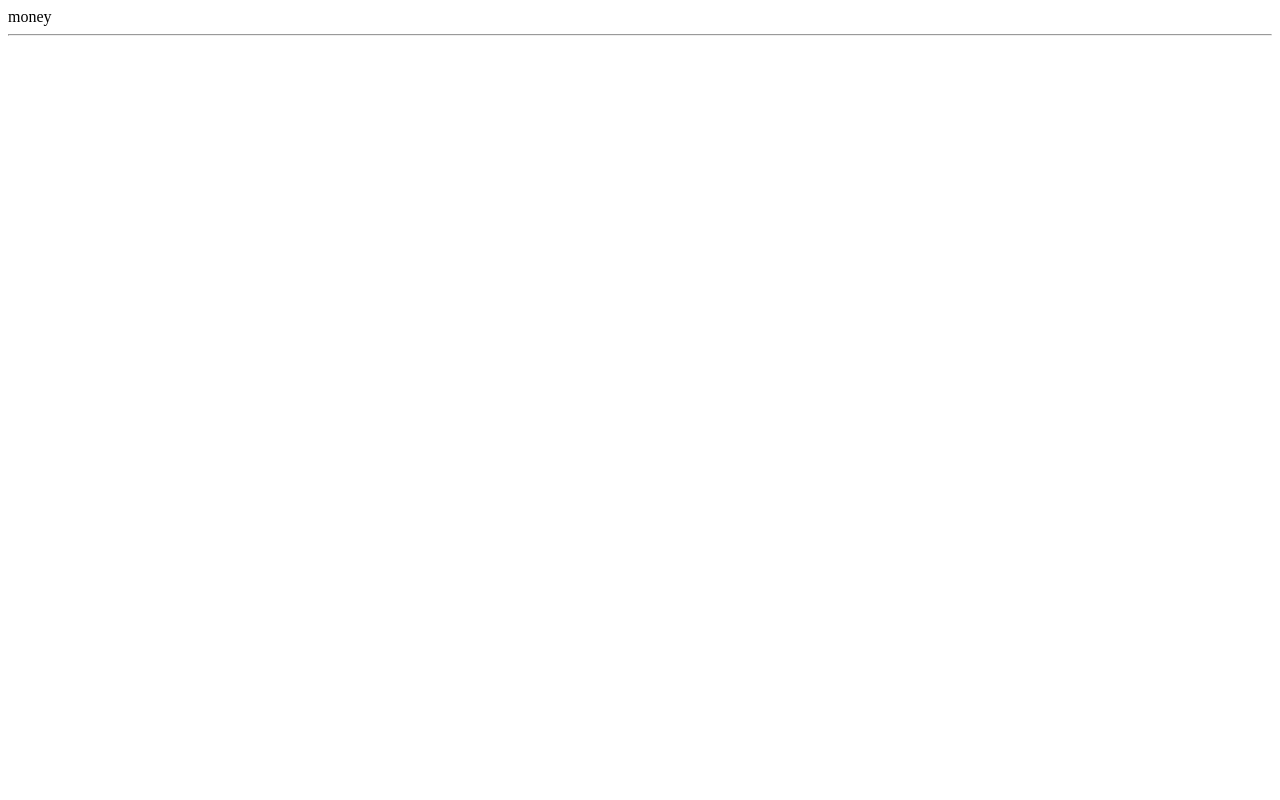
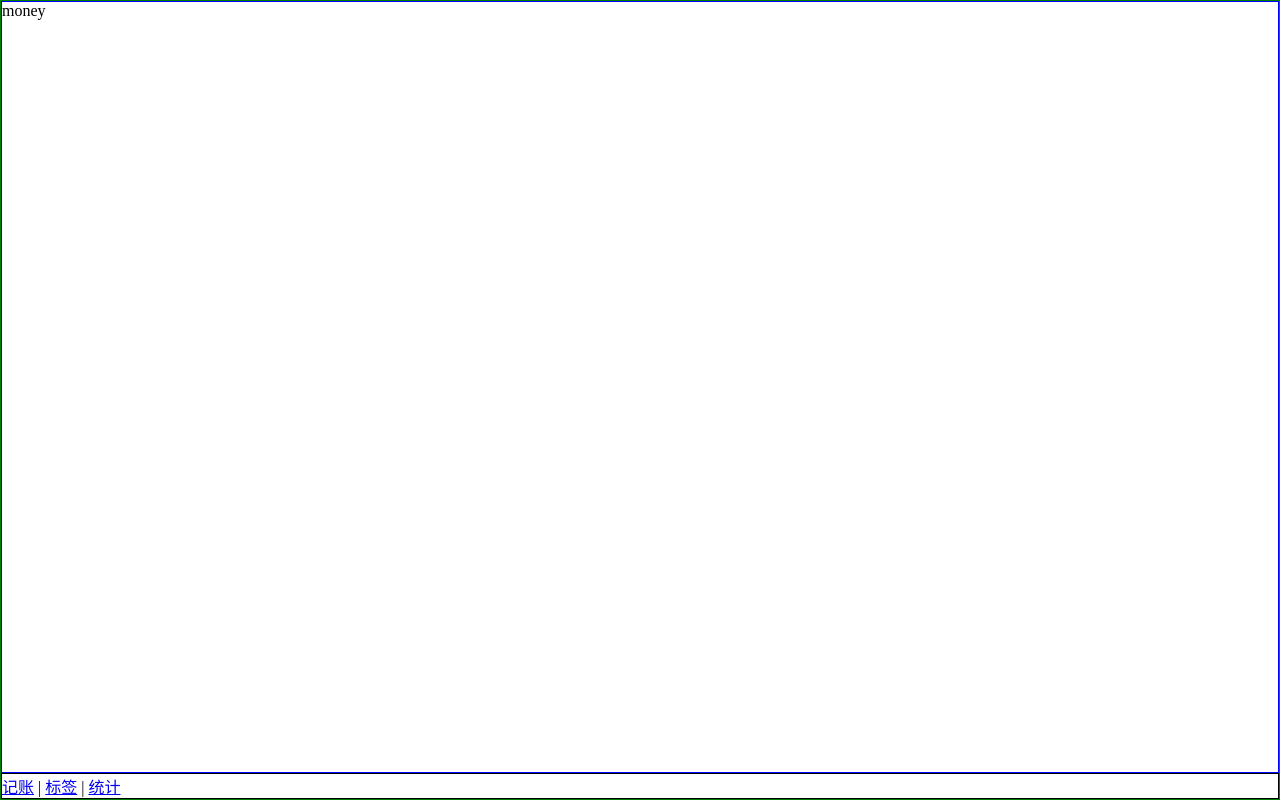
Before and after one commit to Luke19950111/bates-money, a Vue app: page /#/money in a window 1280 px wide. Built offline with nearby package versions, Linux system fonts and the light colour scheme.

Commit message:
Money 页面布局

```diff
--- a/src/App.vue
+++ b/src/App.vue
@@ -1,12 +1,15 @@
 <template>
   <div id="app">
     <router-view/>
-    <hr/>
   </div>
 </template>
 
 <style lang="scss">
-
+  *{
+    margin: 0;
+    padding: 0;
+    box-sizing: border-box;
+  }
 
 </style>
 <script>
--- a/src/components/Nav.vue
+++ b/src/components/Nav.vue
@@ -1,5 +1,5 @@
 <template>
-    <div>
+    <div class="nav">
         <router-link to="/money">记账</router-link>
         |
         <router-link to="/labels">标签</router-link>
@@ -15,5 +15,7 @@
 </script>
 
 <style lang="scss" scoped>
-
+    .nav{
+        border: 1px solid;
+    }
 </style>
--- a/src/views/Money.vue
+++ b/src/views/Money.vue
@@ -1,5 +1,9 @@
 <template>
-    <div>money
+    <div class="nav-wrapper">
+        <div class="content">
+            money
+        </div>
+        <Nav/>
     </div>
 </template>
 
@@ -8,5 +12,15 @@
 </script>
 
 <style lang="scss" scoped>
-
+    .nav-wrapper{
+        display: flex;
+        flex-direction: column;
+        height: 100vh;
+        border: 1px solid green;
+    }
+    .content{
+        border: 1px solid blue;
+        overflow: auto;
+        flex-grow: 1;
+    }
 </style>
```
